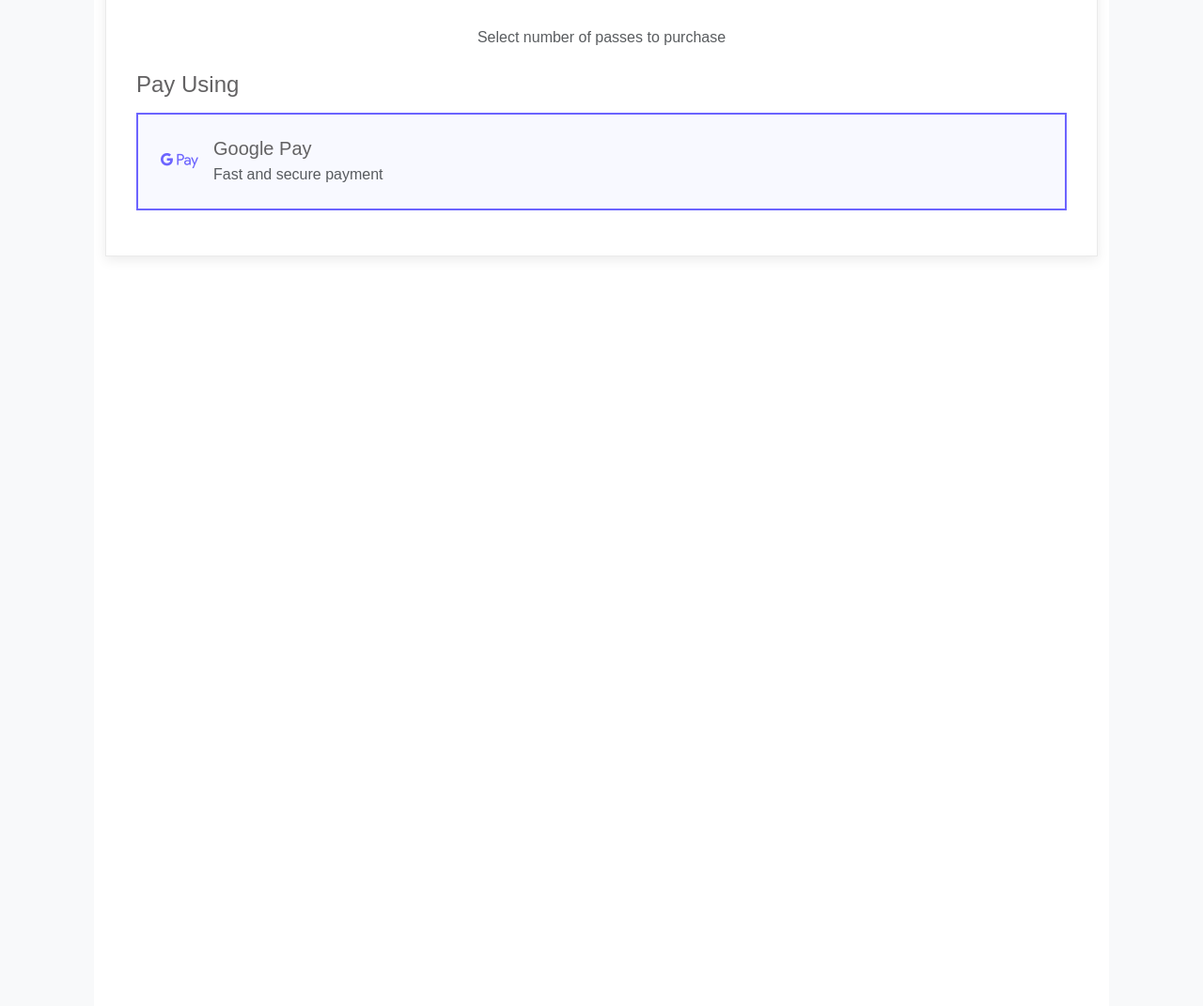
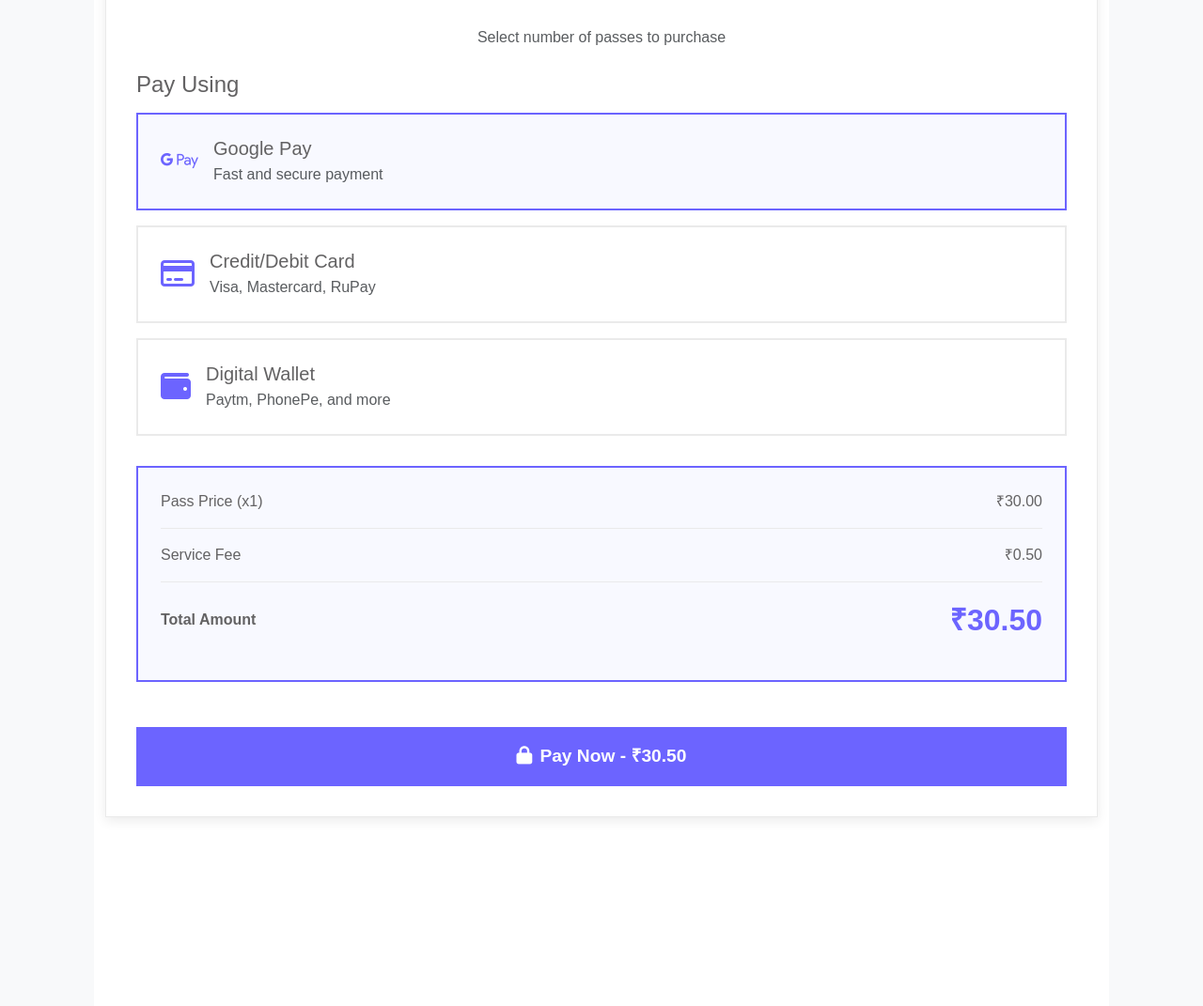
Before and after one commit to SarveshNavale/City-Bus-Ticketing-and-Tracking-Application, a Flask app: page / in a window 1280 px wide. Shown: the part 631-1702 px from the top of the page at 94% size. Run offline with Flask 3, Linux system fonts and the light colour scheme.

Commit message:
payment options

```diff
--- a/static/css/buyPass.css
+++ b/static/css/buyPass.css
@@ -143,3 +143,24 @@ body {
     opacity: 0.35;
     pointer-events: none;
 }
+.total-display {
+    background: #f8f9ff;
+    padding: 1.5rem;
+    margin: 2rem 0;
+    border: 2px solid var(--primary-blue);
+}
+
+.total-row {
+    display: flex;
+    justify-content: space-between;
+    align-items: center;
+    margin-bottom: 1rem;
+    padding-bottom: 1rem;
+    border-bottom: 1px solid #eaeaea;
+}
+
+.total-amount {
+    font-size: 2rem;
+    font-weight: bold;
+    color: var(--primary-blue);
+}
--- a/static/js/buyPass.js
+++ b/static/js/buyPass.js
@@ -10,7 +10,7 @@ document.addEventListener('DOMContentLoaded', function() {
     const serviceFee = document.getElementById('serviceFee');
 
     let quantity = 1;
-    const passPrice = 5.00;
+    const passPrice = 30.00;
     const feePerPass = 0.50;
 
     function updateTotals() {
@@ -49,6 +49,23 @@ document.addEventListener('DOMContentLoaded', function() {
             this.classList.add('selected');
         });
     });
+     // Pay Button Functionality
+    const payButton = document.getElementById('payButton');
+    payButton.addEventListener('click', function() {
+        const selectedPayment = document.querySelector('.payment-option.selected').dataset.payment;
+        const totalPrice = parseFloat(totalAmount.textContent);
+
+        alert(`Processing payment of ₹${totalPrice.toFixed(2)} via ${getPaymentMethodName(selectedPayment)}...\n\nYour pass will be activated immediately after successful payment.`);
+    });
+
+    function getPaymentMethodName(method) {
+        switch(method) {
+            case 'gpay': return 'Google Pay';
+            case 'card': return 'Credit/Debit Card';
+            case 'wallet': return 'Digital Wallet';
+            default: return 'Selected Payment Method';
+        }
+    }
     // Initialize totals
     updateTotals();
 });
--- a/templates/buyPass.html
+++ b/templates/buyPass.html
@@ -63,6 +63,47 @@
                             </div>
                         </div>
                     </div>
+                    <div class="payment-option" data-payment="card">
+                        <div class="d-flex align-items-center">
+                            <div class="payment-icon">
+                                <i class="far fa-credit-card"></i>
+                            </div>
+                            <div>
+                                <h5 class="mb-1">Credit/Debit Card</h5>
+                                <p class="text-muted mb-0">Visa, Mastercard, RuPay</p>
+                            </div>
+                        </div>
+                    </div>
+                     <div class="payment-option" data-payment="wallet">
+                        <div class="d-flex align-items-center">
+                            <div class="payment-icon">
+                                <i class="fas fa-wallet"></i>
+                            </div>
+                            <div>
+                                <h5 class="mb-1">Digital Wallet</h5>
+                                <p class="text-muted mb-0">Paytm, PhonePe, and more</p>
+                            </div>
+                        </div>
+                    </div>
+                    <!-- Total Calculation -->
+                    <div class="total-display">
+                        <div class="total-row">
+                            <span>Pass Price (x<span id="totalQuantity">1</span>)</span>
+                            <span>₹<span id="subtotal">30.00</span></span>
+                        </div>
+                        <div class="total-row">
+                            <span>Service Fee</span>
+                            <span>₹<span id="serviceFee">0.50</span></span>
+                        </div>
+                        <div class="total-row" style="border-bottom: none; padding-bottom: 0;">
+                            <span><strong>Total Amount</strong></span>
+                            <span class="total-amount">₹<span id="totalAmount">30.50</span></span>
+                        </div>
+                    </div>
+                    <!-- Pay Button -->
+                    <button class="btn btn-primary-custom" id="payButton">
+                        <i class="fas fa-lock me-2"></i>Pay Now - ₹<span id="payAmount">30.50</span>
+                    </button>
                 </div>
             </div>
         </div>
```
